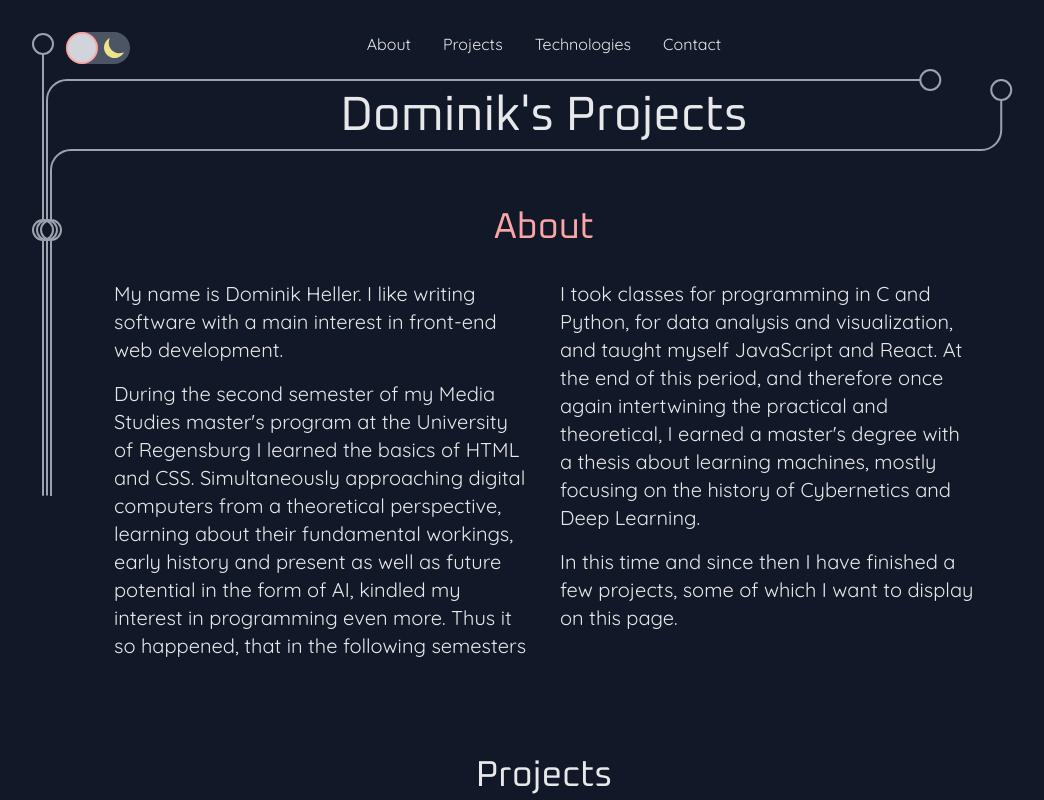
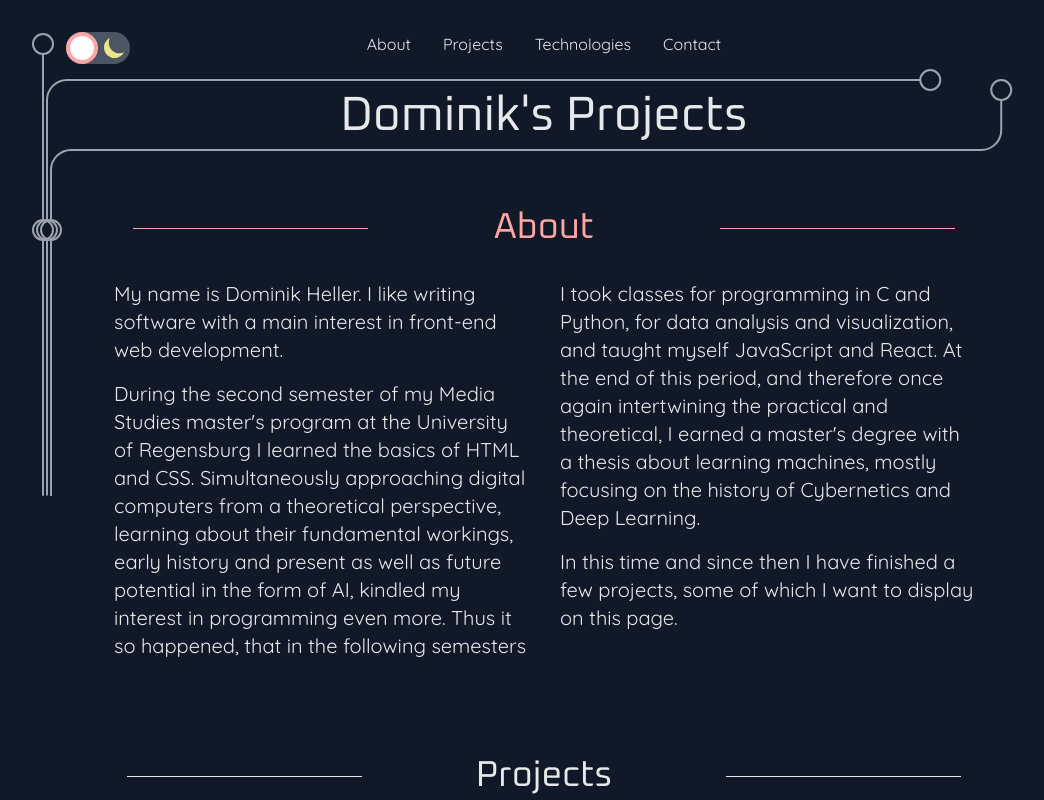
Before and after one commit to kilianmandscharo/portfolio_page, a Next.js app: page / in a window 1280 px wide. Shown: the top 800 px of the page, without its empty margins (102-1146 px from the left). Built offline with nearby package versions, Linux system fonts and the light colour scheme.

Commit message:
adapted some colors

```diff
--- a/components/Navbar.tsx
+++ b/components/Navbar.tsx
@@ -1,6 +1,10 @@
+import { useContext } from "react";
+import { ThemeContext } from "../pages";
 import Contact from "./Contact";
 
 const Navbar = () => {
+    const { theme, toggleTheme } = useContext(ThemeContext);
+
     return (
         <nav className="mb-8 flex justify-center">
             <ul className="flex flex-row justify-around gap-4 sm:gap-8">
@@ -8,7 +12,11 @@ const Navbar = () => {
                     (name) => (
                         <li
                             key={name}
-                            className="hover:text-red-300 transition-all ease-linear"
+                            className={`${
+                                theme === "dark"
+                                    ? "hover:text-red-300"
+                                    : "hover:text-red-400"
+                            } transition-all ease-linear`}
                         >
                             <a href={`#${name.toLowerCase()}`}>{name}</a>
                         </li>
--- a/components/Section.tsx
+++ b/components/Section.tsx
@@ -9,8 +9,11 @@ interface SectionProps {
 
 const Section = ({ children, name, highlighted }: SectionProps) => {
     const { theme, toggleTheme } = useContext(ThemeContext);
-    const highlightedColor = theme === "dark" ? "red-300" : "red-400";
-    const nonHighlightedColor = theme === "dark" ? "white/90" : "gray-900";
+    const hightlightedBg = theme === "dark" ? "bg-red-300" : "bg-red-400";
+    const hightlightedText = theme === "dark" ? "text-red-300" : "text-red-400";
+    const nonHighlightedBg = theme === "dark" ? "bg-white/90" : "bg-gray-900";
+    const nonHighlightedText =
+        theme === "dark" ? "text-white/90" : "text-gray-900";
 
     return (
         <section
@@ -20,25 +23,19 @@ const Section = ({ children, name, highlighted }: SectionProps) => {
             <div className="flex justify-around items-center mb-4">
                 <div
                     className={`h-[1px] w-3/12 ${
-                        highlighted
-                            ? `bg-${highlightedColor}`
-                            : `bg-${nonHighlightedColor}`
+                        highlighted ? hightlightedBg : nonHighlightedBg
                     }`}
                 />
                 <h2
                     className={`text-3xl sm:text-4xl font-header text-center mx-2 ${
-                        highlighted
-                            ? `text-${highlightedColor}`
-                            : `text-${nonHighlightedColor}`
+                        highlighted ? hightlightedText : nonHighlightedText
                     }`}
                 >
                     {name}
                 </h2>
                 <div
                     className={`h-[1px] w-3/12 ${
-                        highlighted
-                            ? `bg-${highlightedColor}`
-                            : `bg-${nonHighlightedColor}`
+                        highlighted ? hightlightedBg : nonHighlightedBg
                     }`}
                 />
             </div>
--- a/components/ThemeSwitch.tsx
+++ b/components/ThemeSwitch.tsx
@@ -18,14 +18,16 @@ export default function ThemeSwitch() {
     };
 
     return (
-        <div className="absolute left-10 w-16 h-8 bg-gray-600 flex justify-around items-center rounded-full">
+        <div
+            onClick={handleClick}
+            className="absolute left-10 w-16 h-8 bg-gray-600 flex justify-around items-center rounded-full"
+        >
             <div
-                className={`bg-gray-300 absolute w-8 h-8 border-2 border-red-300 rounded-full ${
+                className={`bg-white absolute w-8 h-8 border-4  rounded-full ${
                     position === Position.dark
-                        ? "animate-switchLeft"
-                        : "animate-switchRight"
+                        ? "animate-switchLeft border-red-300"
+                        : "animate-switchRight border-red-400"
                 }`}
-                onClick={handleClick}
             ></div>
             <Sun />
             <Moon />
@@ -43,8 +45,8 @@ function Moon() {
             xmlns="http://www.w3.org/2000/svg"
         >
             <path
-                fill-rule="evenodd"
-                clip-rule="evenodd"
+                fillRule="evenodd"
+                clipRule="evenodd"
                 d="M55.6562 0.318133C37.1369 37.7092 43.4468 84.2752 74.5858 115.414C105.725 146.553 152.291 152.863 189.682 134.344C184.976 143.846 178.666 152.756 170.752 160.669C131.7 199.721 68.3834 199.721 29.3309 160.669C-9.72147 121.617 -9.72148 58.3001 29.3309 19.2477C37.2443 11.3343 46.154 5.02448 55.6562 0.318133Z"
                 fill="#EEE48D"
             />
--- a/tailwind.config.js
+++ b/tailwind.config.js
@@ -42,13 +42,31 @@ module.exports = {
           "100%": {
             left: "0",
           }
+        },
+        appear: {
+          "0%": {
+            opacity: "0",
+          },
+          "100%": {
+            opacity: "1",
+          }
+        },
+        disappear: {
+          "0%": {
+            opacity: "1",
+          },
+          "100%": {
+            opacity: "0",
+          }
         }
       },
       animation: {
         flipOut: "flipOut 0.5s 1 forwards",
         flipIn: "flipIn 0.5s 1 forwards",
         switchRight: "switchRight 0.3s 1 forwards ease-out",
-        switchLeft: "switchLeft 0.3s 1 forwards ease-out"
+        switchLeft: "switchLeft 0.3s 1 forwards ease-out",
+        appear: "appear 0.3 1 forwards",
+        disappear: "disappear 0.3 1 forwards"
       }
     },
   },
```
